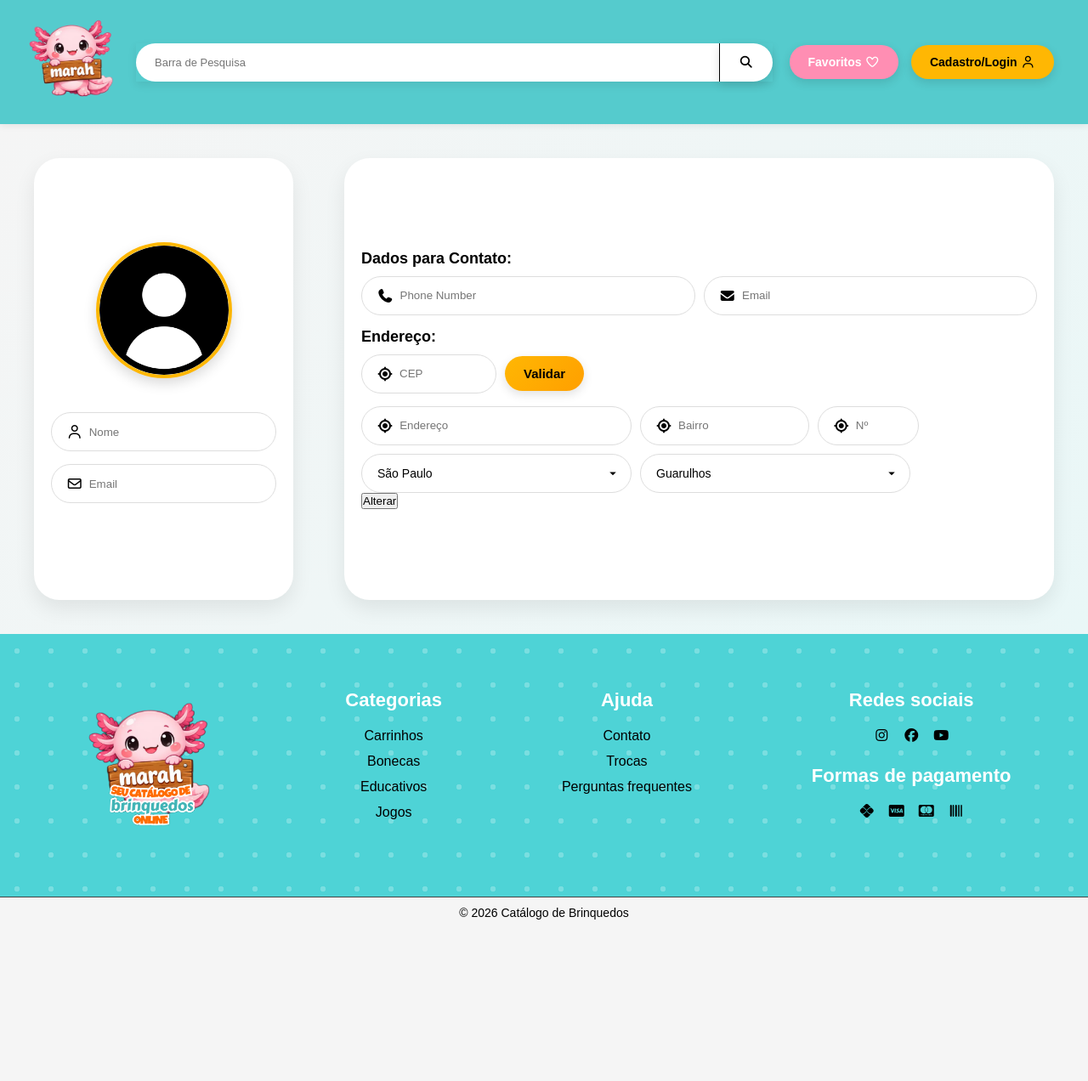
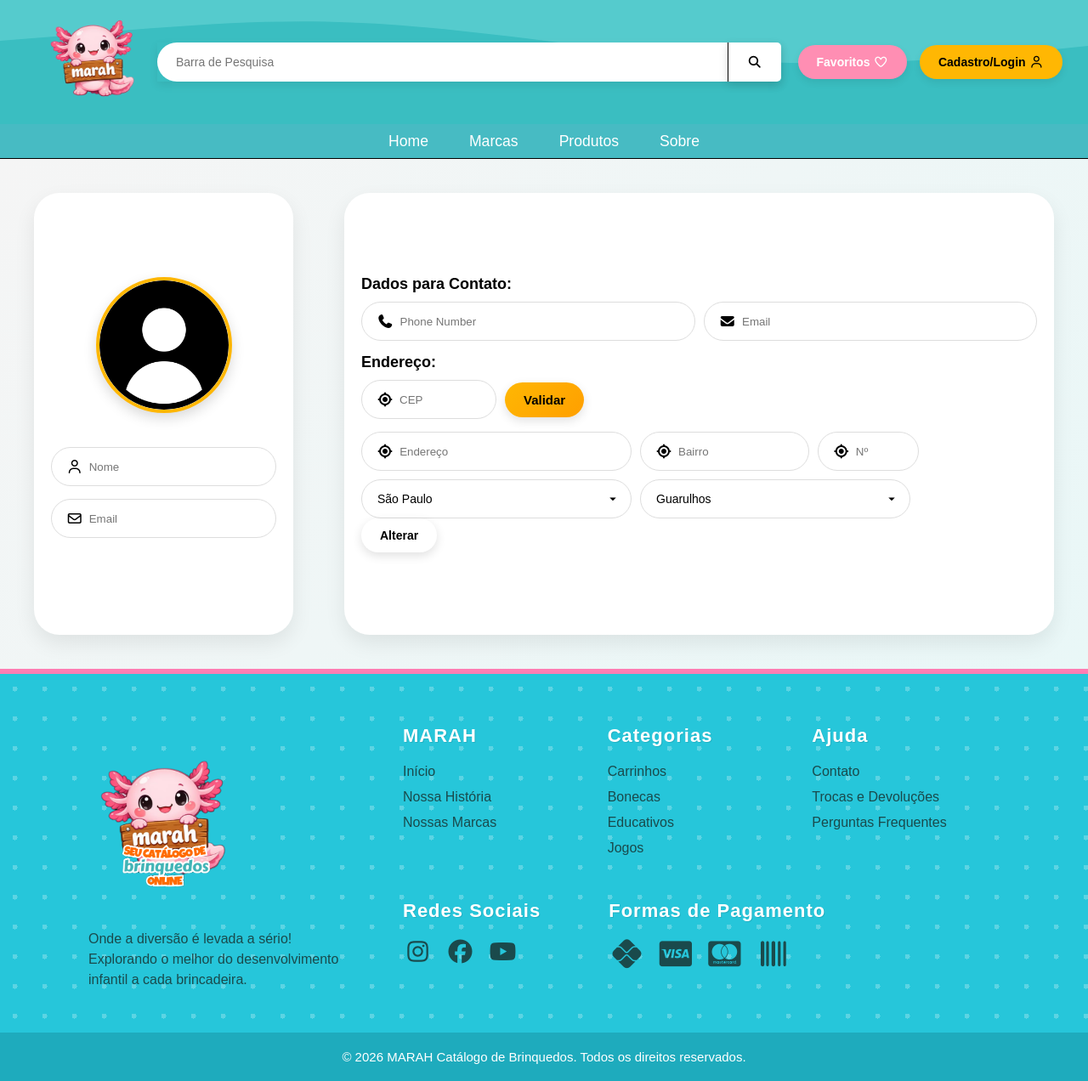
Before and after one commit to RenanAlvarado/Catalogo-de-Brinquedos-Front-End, a plain HTML site: page perfil.html in a window 1280 px wide. Shown: the whole page at 85% size. Before the commit the page ends 1092 px from the top, so only its background shows below. Drawn offline with Linux system fonts and the light colour scheme.

Commit message:
Finalização da padronização e tratamento de erros nas páginas

```diff
--- a/css/perfil.css
+++ b/css/perfil.css
@@ -61,89 +61,6 @@
 .input-icon:focus-within {
   border-color: #ffb703;
   box-shadow: 0 0 0 3px rgba(255, 183, 3, 0.25);
-}
-
-/* HEADER & NAVBAR */
-header {
-  position: sticky;
-  top: 0;
-  z-index: 9999;
-}
-
-#navbar {
-  background-color: #55cbcd;
-  box-shadow: 0 2px 8px rgba(0, 0, 0, 0.08);
-}
-
-#navbar-inner {
-  padding: 1rem 0;
-  margin: 0 auto;
-  display: flex;
-  justify-content: space-between;
-  align-items: center;
-  gap: 20px;
-}
-
-#busca-navbar {
-  flex: 1;
-  max-width: 850px;
-  box-shadow: 0 4px 10px rgba(0, 0, 0, 0.08);
-  position: relative;
-}
-
-#busca-navbar form {
-  display: flex;
-  width: 100%;
-}
-
-#busca-navbar input {
-  flex: 1;
-  padding: 13px 20px;
-  border: 2px solid transparent;
-  border-radius: 30px 0 0 30px;
-  outline: none;
-  font-size: 13px;
-}
-
-#busca-navbar input:focus {
-  border-color: #ffb703;
-  box-shadow: 0 0 0 3px rgba(255, 183, 3, 0.2);
-}
-
-#busca-navbar button {
-  border-radius: 0 30px 30px 0;
-  border-left: 1px solid black;
-}
-
-#busca-navbar button:hover {
-  background: #ffb703;
-  color: white;
-  transform: none; /* Sobrescreve o hover geral de botões */
-}
-
-#logo-nav {
-  margin-left: 30px;
-}
-#navbar-inner img {
-  width: 110px;
-}
-
-#actions {
-  display: flex;
-  gap: 15px;
-  margin-right: 40px;
-}
-
-#favs {
-  background: #ff8eb3;
-  color: white;
-  border: none;
-  border-radius: 50px;
-}
-#login {
-  background: #ffb703;
-  border: none;
-  border-radius: 50px;
 }
 
 /* CONTEÚDO PRINCIPAL */
@@ -320,70 +237,3 @@
   outline: none;
   border-color: #ffb703;
 }
-
-/* FOOTER */
-#footer-container {
-  display: flex;
-  flex-wrap: wrap;
-  padding: 40px 20px;
-  justify-content: space-around;
-  width: 100%;
-  background-color: #4ed3d6;
-  background-image: radial-gradient(
-    rgba(255, 255, 255, 0.25) 3px,
-    transparent 3px
-  );
-  background-size: 40px 40px;
-}
-
-.footer-column {
-  display: flex;
-  flex-direction: column;
-  align-items: center;
-}
-
-.footer-column img {
-  width: 175px;
-  margin-bottom: 10px;
-}
-
-.footer-column h3 {
-  margin: 25px 0 20px;
-  font-size: 22px;
-  font-weight: 700;
-  color: #ffffff;
-}
-
-.footer-column ul {
-  list-style: none;
-}
-.footer-column a {
-  color: #000;
-  text-decoration: none;
-}
-
-.footer-column li {
-  margin-bottom: 12px;
-  cursor: pointer;
-  font-size: 16px;
-  text-align: center;
-  transition: 0.3s;
-}
-
-.footer-column li:hover {
-  color: #fff;
-}
-
-.caixa-icones {
-  display: flex;
-  justify-content: center;
-  gap: 15px;
-  width: 100%;
-}
-
-#footer-bottom {
-  text-align: center;
-  border-top: 1px solid #444;
-  padding: 10px 0;
-  font-size: 14px;
-}
--- a/js/main.js
+++ b/js/main.js
@@ -23,6 +23,20 @@
 import { iniciarCarrosselMarcas } from "./scripts.js";
 
 import { iniciarBusca, executarBusca } from "./search.js";
+
+// ===============================
+// FUNÇÃO AUXILIAR PARA VER SE O COMPONENTES EXISTE
+// ===============================
+function getEl(selector) {
+  const el = document.querySelector(selector);
+
+  if (!el) {
+    // opcional: log leve (ou pode remover depois)
+    console.warn(`Elemento não encontrado: ${selector}`);
+  }
+
+  return el;
+}
 
 // ===============================
 // FUNÇÃO AUXILIAR PARA CARREGAR OS COMPONENTES HTML
@@ -54,28 +68,24 @@
 }
 
 // ===============================
-// ELEMENTOS HTML DA PÁGINA
-// ===============================
-
-const input = document.querySelector("#search-input");
-const categoriesContainer = document.querySelector("#categories-carousel");
-const brandsContainer = document.querySelector("#brands-carousel");
-const productsContainer = document.querySelector("#products-wrapper");
-const filtroCategoriasContainer = document.querySelector("#categories-filter");
-const filtroMarcasContainer = document.querySelector("#brands-filter");
-
-// ===============================
 // FUNÇÕES DE CARREGAMENTO DA PÁGINA
 // ===============================
 
 // Carregar os cards de categoria
 async function carregarCategorias() {
+  //Carrega dentro da função para não dar erro
+  const categoriesContainer = getEl("#categories-carousel");
+  if (!categoriesContainer) return;
+
   const categorias = await buscarCategorias();
   renderizarCategorias(categoriesContainer, categorias, filtrarPorCategoria);
 }
 
 // Carregar os cards de marca
 async function carregarMarcas() {
+  const brandsContainer = getEl("#brands-carousel");
+  if (!brandsContainer) return;
+
   const marcas = await buscarMarcas();
 
   renderizarMarcas(brandsContainer, marcas, filtrarPorMarca);
@@ -87,6 +97,9 @@
 const tamanhoPagina = 16; //Varíavel de quantos brinquedos aparecem na página
 
 async function carregarBrinquedos(page = 0) {
+  const productsContainer = getEl("#products-wrapper");
+  if (!productsContainer) return;
+
   const resposta = await buscarBrinquedos(page, tamanhoPagina);
 
   if (!resposta || !resposta.content) {
@@ -98,7 +111,8 @@
 
   renderizarBrinquedos(productsContainer, brinquedos);
 
-  const paginacaoContainer = document.querySelector("#pagination-container");
+  const paginacaoContainer = getEl("#pagination-container");
+  if (!paginacaoContainer) return;
 
   renderizarPaginacao(paginacaoContainer, resposta, (novaPagina) => {
     carregarBrinquedos(novaPagina);
@@ -111,6 +125,9 @@
 
 // Carregar os filtros de categoria
 async function carregarCategoriasFiltro() {
+  const filtroCategoriasContainer = getEl("#categories-filter");
+  if (!filtroCategoriasContainer) return;
+
   const categorias = await buscarCategorias();
 
   renderizarFiltroCategorias(
@@ -122,6 +139,9 @@
 
 // Carregar os filtros de marca
 async function carregarMarcasFiltro() {
+  const filtroMarcasContainer = getEl("#brands-filter");
+  if (!filtroMarcasContainer) return;
+
   const marcas = await buscarMarcas();
 
   renderizarFiltroMarcas(filtroMarcasContainer, marcas, alterarMarca);
@@ -160,6 +180,8 @@
 // ===============================
 
 async function start() {
+  const input = getEl("#search-input");
+
   //Componentes Modularizados
   await carregarLayout();
 
--- a/perfil.html
+++ b/perfil.html
@@ -14,8 +14,16 @@
     <link rel="shortcut icon" href="img/newlogo.png" type="image/x-icon" />
 
     <!-- CSS -->
+    <link rel="stylesheet" href="css/perfil.css" />
 
-    <link rel="stylesheet" href="css/perfil.css" />
+    <!-- Header -->
+    <link rel="stylesheet" href="css/components/header.css" />
+
+    <!-- Footer -->
+    <link rel="stylesheet" href="css/components/footer.css" />
+
+    <!-- JavaScript -->
+    <script type="module" src="js/main.js" defer></script>
 
     <!-- Icones -->
     <link
@@ -29,45 +37,7 @@
   </head>
   <body>
     <!-- Navegação da parte de cima -->
-    <header>
-      <nav id="navbar">
-        <!-- Para o CSS -->
-        <div id="navbar-inner">
-          <div id="logo-nav">
-            <a href="index.html"
-              ><img src="img/newlogo.png" alt="Logo do Catalogo de Brinquedos"
-            /></a>
-          </div>
-
-          <div id="busca-navbar">
-            <!-- Desligar Sugestões do Navegadors -->
-            <form autocomplete="off">
-              <input
-                type="text"
-                placeholder="Barra de Pesquisa"
-                id="search-input"
-              />
-              <button type="submit" class="btn">
-                <i class="fas fa-search"></i>
-              </button>
-            </form>
-
-            <!-- Sugestões -->
-            <div id="suggestions-box"></div>
-          </div>
-
-          <div id="actions">
-            <button id="favs" class="btn">
-              <p>Favoritos <i class="fa-regular fa-heart"></i></p>
-            </button>
-            <a href="login.html"
-              ><button id="login" class="btn" href="login.html">
-                <p>Cadastro/Login <i class="fa-regular fa-user"></i></p></button
-            ></a>
-          </div>
-        </div>
-      </nav>
-    </header>
+    <header id="header"></header>
 
     <!-- Conteudo Principal -->
     <main id="main-container">
@@ -141,57 +111,12 @@
               </select>
             </div>
 
-            <input type="submit" value="Alterar" />
+            <input type="submit" class="btn" value="Alterar" />
           </form>
         </div>
       </section>
     </main>
 
-    <footer id="footer">
-      <div id="footer-container">
-        <div class="footer-column">
-          <img src="img/logoSlogan.png" alt="Logo" />
-        </div>
-
-        <div class="footer-column">
-          <h3>Categorias</h3>
-          <ul>
-            <li>Carrinhos</li>
-            <li>Bonecas</li>
-            <li>Educativos</li>
-            <li>Jogos</li>
-          </ul>
-        </div>
-
-        <div class="footer-column">
-          <h3>Ajuda</h3>
-          <ul>
-            <li>Contato</li>
-            <li>Trocas</li>
-            <li>Perguntas frequentes</li>
-          </ul>
-        </div>
-
-        <div class="footer-column">
-          <h3>Redes sociais</h3>
-          <div class="caixa-icones">
-            <a href="#"><i class="fa-brands fa-instagram"></i></a>
-            <a href="#"><i class="fa-brands fa-facebook"></i></a>
-            <a href="#"><i class="fa-brands fa-youtube"></i></a>
-          </div>
-          <h3>Formas de pagamento</h3>
-          <div class="caixa-icones">
-            <a href="#"><i class="fa-brands fa-pix"></i></a>
-            <a href="#"><i class="fa-brands fa-cc-visa"></i></a>
-            <a href="#"><i class="fa-brands fa-cc-mastercard"></i></a>
-            <a href="#"><i class="fas fa-barcode"></i></a>
-          </div>
-        </div>
-      </div>
-
-      <div id="footer-bottom">
-        <p>© 2026 Catálogo de Brinquedos</p>
-      </div>
-    </footer>
+    <footer id="footer"></footer>
   </body>
 </html>
```
